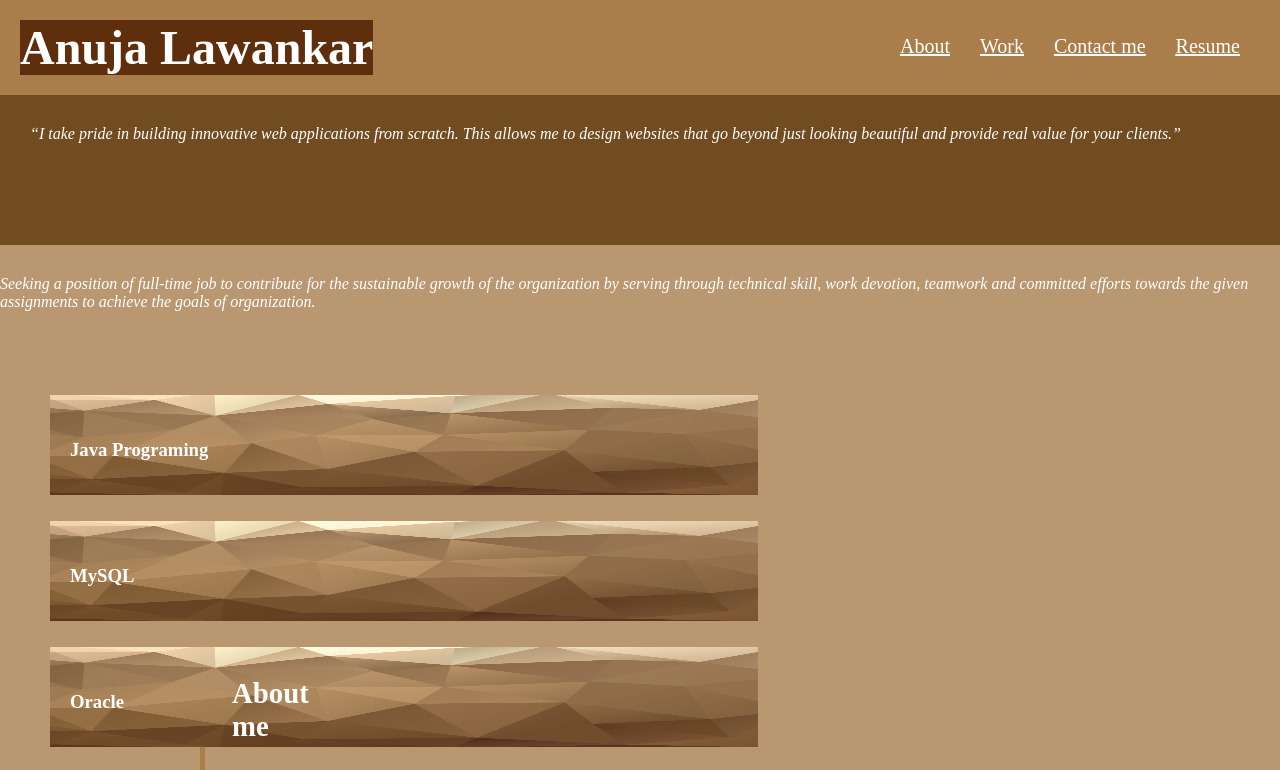
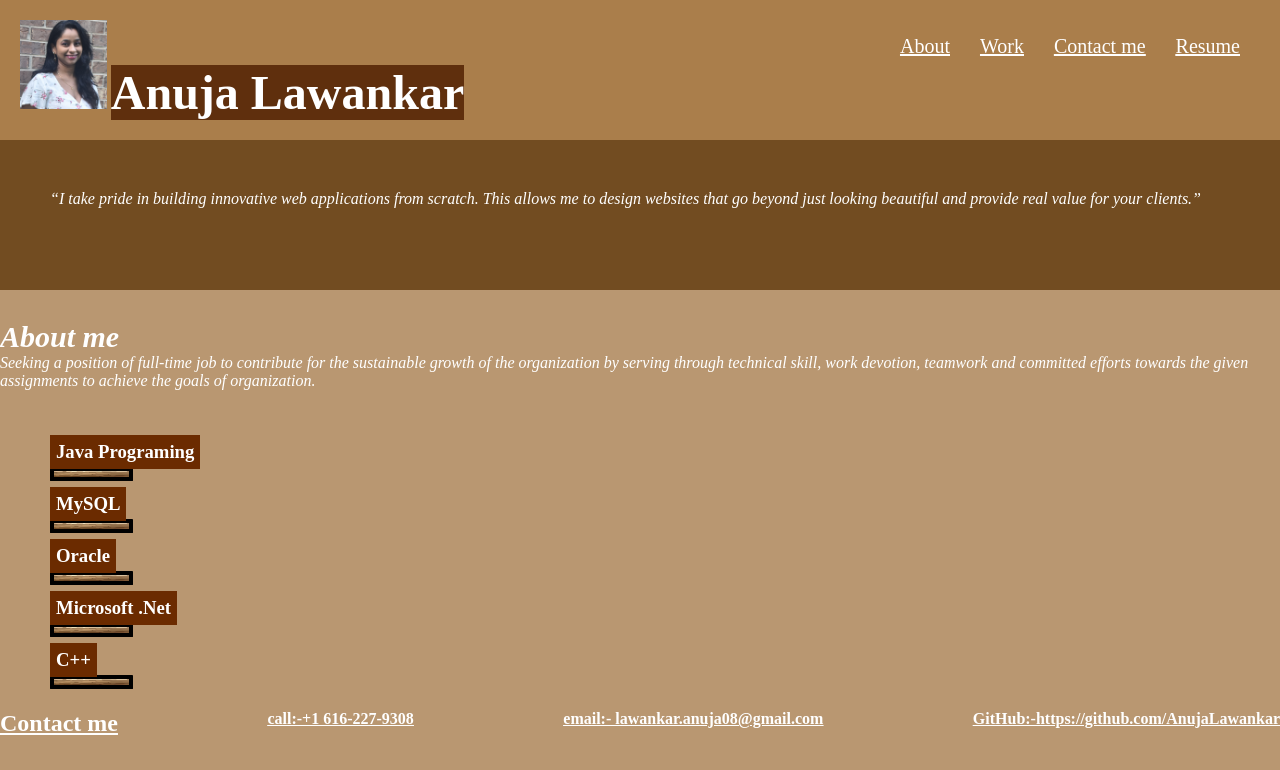
Before and after one commit to AnujaLawankar/2-First-Portfolio-FelxBox, a plain HTML site: page index.html in a window 1280 px wide. Shown: the top 770 px of the page. Drawn offline with Linux system fonts and the light colour scheme.

Commit message:
Added desgin changes

```diff
--- a/assets/css/style.css
+++ b/assets/css/style.css
@@ -6,8 +6,8 @@
 
 :root {
 
-    --width: 50%;
-    --height: 40%;
+    --width: 40%;
+    --height: 50%;
 }
 
 body {
@@ -19,11 +19,18 @@ body {
     font-family: 'Times New Roman', Times, serif;
     background-color: #aa7e4b;
     color: #ffffff;
+
+}
+
+img {
+    max-width: 7%;
+    max-height: 7%;
 }
 
 .header h1 {
     display: inline-flex;
     font-size: 48px;
+    background-color: rgb(95, 47, 13);
 
 }
 
@@ -48,13 +55,14 @@ nav a {
 }
 
 .subtitle {
+
     height: 150px;
     width: auto;
     color: white;
     background-color: #724c21;
-    padding: 30px;
+    padding: 50px;
 
-    font-size: 20px;
+    font-size: 60px;
     font-family: 'Times New Roman', Times, serif;
     font-style: italic;
 }
@@ -83,16 +91,17 @@ h2 h3 h4 {
 }
 
 
-/*.float-right {
-    float: right;
-    margin-left: 25px;
-}*/
 
-.content {
-    display: inline;
+.flex-container {
     flex-wrap: wrap;
+    flex-direction: row;
 
 
+
+}
+
+.main {
+    flex-direction: row;
 }
 
 .About-me {
@@ -122,18 +131,98 @@ p {
     width: auto;
     font-family: 'Times New Roman', Times, serif;
     color: white;
+
+}
+
+
+.Work1 img {
+    display: inline-flex;
+
+    width: 50%;
+    height: 100%;
     border-width: 4px;
     border-color: black;
     border-radius: 2%;
-    /* border-style: dashed;
-    background-color: rgb(95, 47, 13);
-    float: right;*/
-    flex-direction: row;
-
+    border-style: solid;
 
 
 }
 
+.Work2 img,
+.Work3 img,
+.Work4 img,
+.Work5 img {
+
+
+    width: var(--width);
+    height: var(--height);
+
+}
+
+
+
+.blur-on-hover:hover {
+    filter: blur(5px);
+}
+
+
+
+/*.side-aboutme,
+.side-work,
+.side-contactme {
+    margin: 32px;
+    color: #ffffff;
+    text-align: left;
+}*/
+
+
+.footer {
+    display: inline;
+    background-color: #aa7e4b;
+    padding: 30px;
+    clear: both;
+    font-family: 'Trebuchet MS', 'Lucida Sans Unicode', 'Lucida Grande', 'Lucida Sans', Arial, sans-serif;
+    text-align: center;
+    width: auto;
+    height: auto;
+
+}
+
+.contact-me,
+.phone-number,
+.email-id,
+.github-id {
+    display: flex;
+    font-size: medium;
+    color: white;
+    text-decoration: underline;
+    justify-content: space-between;
+}
+
+
+
+h3 {
+    position: relative;
+    bottom: 50px;
+    /* left: 20px;*/
+    background-color: rgb(107, 43, 0);
+    width: fit-content;
+    padding: 6px;
+    text-align: left;
+}
+
+@media screen and (max-width: 768px) {
+
+    main,
+    nav {
+        flex-direction: row;
+    }
+}
+
+/*.float-right {
+    float: right;
+    margin-left: 25px;
+}*/
 /*
 .Work2 {
     margin-bottom: 20px;
@@ -180,24 +269,6 @@ p {
     border-radius: 2%;
 }
 */
-.Work1 img {
-    width: 60%;
-    height: 50%;
-
-
-
-}
-
-.Work2 img,
-.Work3 img,
-.Work4 img,
-.Work5 img {
-
-    width: var(--width);
-    height: var(--height);
-
-}
-
 /*.Work3 img {
     width: var(--width);
     height: var(--height);
@@ -215,33 +286,6 @@ p {
     height: var(--height);
 
 }*/
-
-.blur-on-hover:hover {
-    filter: blur(5px);
-}
-
-.side-content {
-    background-color: #aa7e4b;
-    color: white;
-    font-size: larger;
-    text-decoration: dotted;
-    width: 5px;
-    height: 1000px;
-    justify-content: space-between;
-    margin-left: 200px;
-    margin-top: auto;
-    text-align: left;
-
-}
-
-.side-aboutme,
-.side-work,
-.side-contactme {
-    margin: 32px;
-    color: #ffffff;
-    text-align: left;
-}
-
 /*.side-work {
     margin: 32px;
     color: #ffffff;
@@ -260,29 +304,6 @@ p {
     color: ;
 
 }*/
-.footer {
-    display: inline;
-    background-color: #aa7e4b;
-    padding: 30px;
-    clear: both;
-    font-family: 'Trebuchet MS', 'Lucida Sans Unicode', 'Lucida Grande', 'Lucida Sans', Arial, sans-serif;
-    text-align: center;
-    width: auto;
-    height: auto;
-
-}
-
-.contact-me,
-.phone-number,
-.email-id,
-.github-id {
-
-    font-size: medium;
-    color: white;
-    text-decoration: underline;
-    justify-content: space-between;
-}
-
 /*.phone-number {
     font-size: medium;
 
@@ -307,17 +328,16 @@ p {
     justify-content: space-between;
 }
 */
+/*.side-content {
+    background-color: #aa7e4b;
+    color: white;
+    font-size: larger;
+    text-decoration: dotted;
+    width: 5px;
+    height: 1000px;
+    justify-content: space-between;
+    margin-left: 200px;
+    margin-top: auto;
+    text-align: left;
 
-h3 {
-    position: relative;
-    bottom: 60px;
-    left: 20px;
-}
-
-@media screen and (max-width: 768px) {
-
-    main,
-    nav {
-        flex-direction: column;
-    }
-}
+}*/
--- a/index.html
+++ b/index.html
@@ -4,18 +4,19 @@
 <head>
 
     <meta charset="UTF-8" />
-    <!--  <meta name="viewport" content="width=device-width, initial-scale=1.0" /> -->
+    <meta name="viewport" content="width=device-width, initial-scale=1.0" />
     <link rel="stylesheet" type="text/css" href="./assets/css/style.css" />
-    <title>Anuja Lawankar's Portfolio</title>
+    <title>Anuja Lawankar's Portfolio</title> <!--title-->
 </head>
 
 <body>
-    <header>
+    <header> <!--header-->
+        <div class="header">
+            <img src="./assets/images/Anu (2).JPG" alt="AnujaLawankar's image"> <!--figure-->
+            <h1> Anuja Lawankar </h1>
+
             <div>
-            <div class="header">
-                <h1 style="background-color:rgb(95, 47, 13);"> Anuja Lawankar </h1>
-                <div>
-                    <nav>
+                <nav> <!--nav-->
                     <ul>
                         <li><a href="#About">About</a></li>
                         <li><a href="#Work">Work</a></li>
@@ -24,13 +25,14 @@
                     </ul>
                 </nav>
             </div>
-            </div>
+
     </header>
-    <main>
+    <main> <!--main-->
+        <div class="flex-container">
             <div class="subtitle">
                 <!--  <img src="./assets/images/portfolio8.jfif" alt="Background image of subtitle">-->
                 <!---- <h2>Subtitle</h2> -->
-            <p>
+                <p> <!--p-->
                     “I take pride in building innovative web applications from scratch.
                     This allows me to design websites that go beyond just looking beautiful
                     and provide real value for your clients.”
@@ -38,42 +40,45 @@
 
             </div>
 
-        <div class="content">
+
             <div class="About-me">
-                <p>
+                <h2>About me</h2>
+                <p> <!--p-->
                     Seeking a position of full-time job to contribute for the sustainable growth of the organization
                     by serving through technical skill, work devotion, teamwork and committed efforts
                     towards the given assignments to achieve the goals of organization.
 
                 </p>
             </div>
-
+            <article>
                 <div class="Work1">
+                    <h2> Work</h2>
                     <img class="blur-on-hover" src="./assets/images/portfolio7.jpg" alt="image of java work done">
+                    <!--figure-->
                     <h3>Java Programing</h3>
                     <!---   </div>  -->
                     <!---   <div class="Work2"> -->
-                <img src="./assets/images/portfolio7.jpg" alt="image of MySQL work done">
+                    <img src="./assets/images/portfolio7.jpg" alt="image of MySQL work done"> <!--figure-->
                     <h3>MySQL</h3>
                     <!---    </div> -->
                     <!---    <div class="Work3"> -->
-                <img src="./assets/images/portfolio7.jpg" alt="image of Oracle work done">
+                    <img src="./assets/images/portfolio7.jpg" alt="image of Oracle work done"> <!--figure-->
                     <h3>Oracle</h3>
                     <!---   </div> -->
                     <!---    <div class="Work4"> -->
-                <img src="./assets/images/portfolio7.jpg" alt="image of Microsoft .Net work done">
+                    <img src="./assets/images/portfolio7.jpg" alt="image of Microsoft .Net work done"> <!--figure-->
                     <h3>Microsoft .Net</h3>
                     <!---    </div>  -->
                     <!---     <div class="Work5">  -->
-                <img src="./assets/images/portfolio7.jpg" alt="image of C++ work done">
+                    <img src="./assets/images/portfolio7.jpg" alt="image of C++ work done"> <!--figure-->
                     <h3>C++ </h3>
                     <!---   </div> -->
 
 
 
                 </div>
-
-            <div class="side-content">
+            </article>
+            <!---   <div class="side-content">
                 <div class="side-aboutme">
                     <h2>About me</h2>
                 </div>
@@ -83,11 +88,12 @@
                 <div class="side-contactme">
                     <h2>Contact me</h2>
                 </div>
+            </div> -->
         </div>
-
     </main>
-    <footer>
+    <footer> <!--footer-->
         <div class="contact-me">
+            <h2>Contact me</h2>
             <div class="phone-number">
                 <h4>call:-+1 616-227-9308</h4>
 
@@ -102,7 +108,7 @@
         </div>
 
     </footer>
-    </div>
+
 </body>
 
 </html>
```
Also changed, not shown: assets/images/Anu (2).JPG (added). Lines whose indentation alone changed are shown as unchanged.
